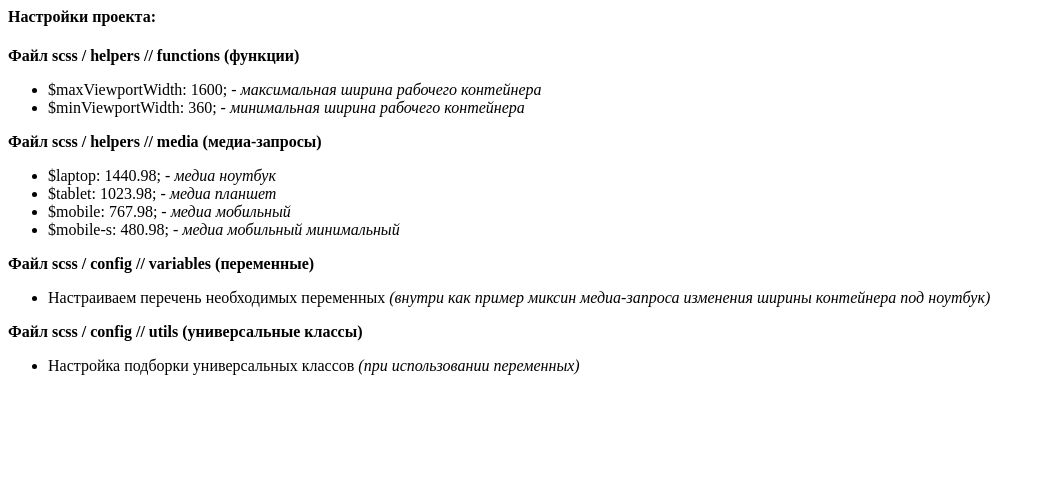
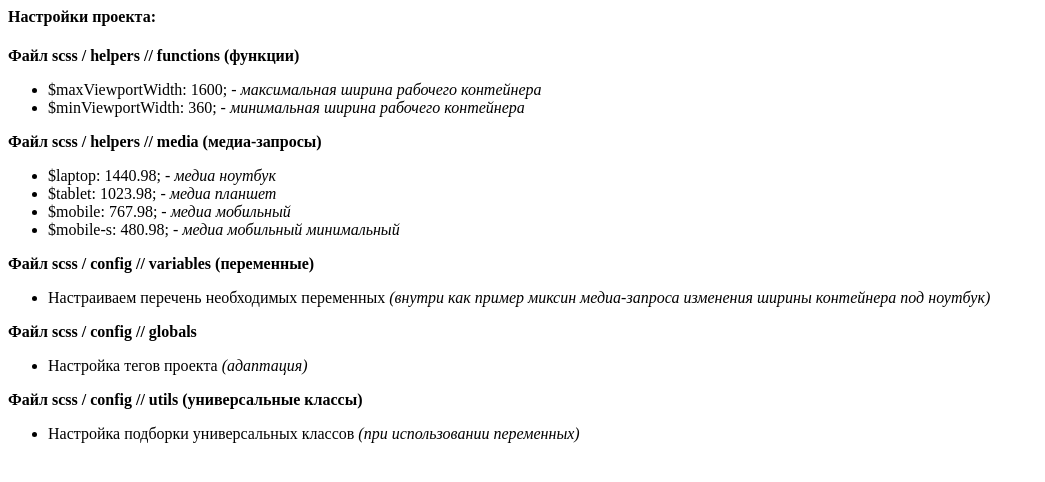
Before and after one commit to sharplexor/NTGulp2025, a PHP site: page /php/blocks/start.php in a window 1280 px wide. Shown: the top 482 px of the page, without its empty margins (0-1045 px from the left). Run offline with PHP 8.4, Linux system fonts and the light colour scheme.

Commit message:
Доработка страницы настройки

```diff
--- a/src/php/blocks/start.php
+++ b/src/php/blocks/start.php
@@ -16,6 +16,10 @@
    <ul>
       <li>Настраиваем перечень необходимых переменных <span>(внутри как пример миксин медиа-запроса изменения ширины контейнера под ноутбук)</span></li>
    </ul>
+   <p class="p-title">Файл scss / config // globals</p>
+   <ul>
+      <li>Настройка тегов проекта <span>(адаптация)</span></li>
+   </ul>
    <p class="p-title">Файл scss / config // utils (универсальные классы)</p>
    <ul>
       <li>Настройка подборки универсальных классов <span>(при использовании переменных)</span></li>
```
